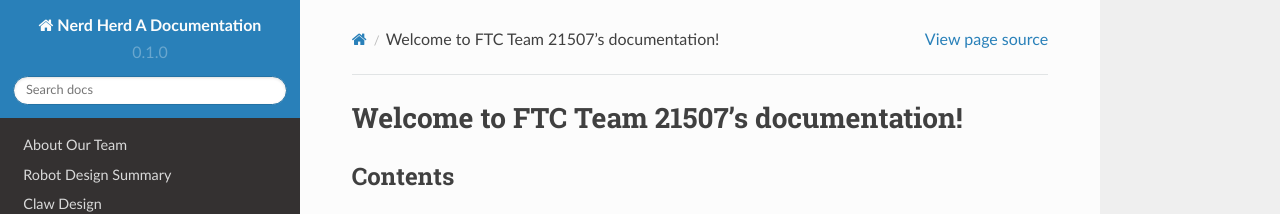
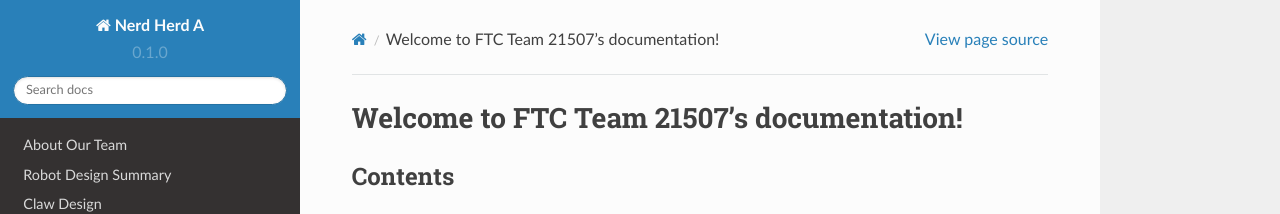
Before and after one commit to samanthac02/FTCDocumentation, a Sphinx documentation site: the page built from docs/source/index.rst, in a window 1280 px wide. Shown: the top 214 px of the page. Built offline with Sphinx 7.4.7 and the Read the Docs theme 2.0.0, drawn with Linux system fonts in a browser that asks for light colours.

Commit message:
Update conf.py

```diff
--- a/docs/source/conf.py
+++ b/docs/source/conf.py
@@ -2,7 +2,7 @@
 
 # -- Project information
 
-project = 'Nerd Herd A Documentation'
+project = 'Nerd Herd A'
 copyright = '2022, Nerd Herd A'
 author = 'Nerd Herd A'
 
```
